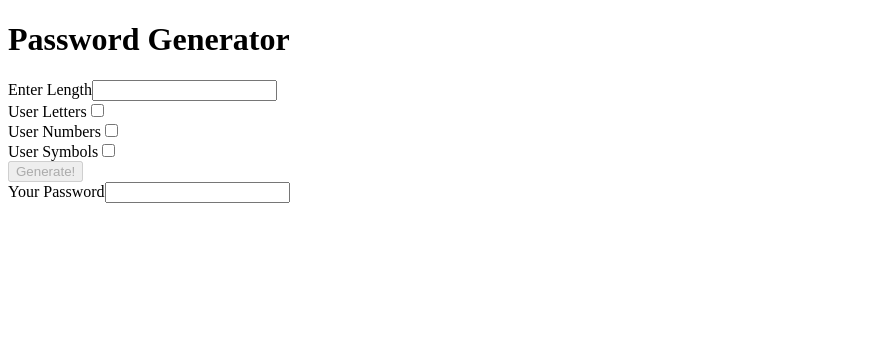
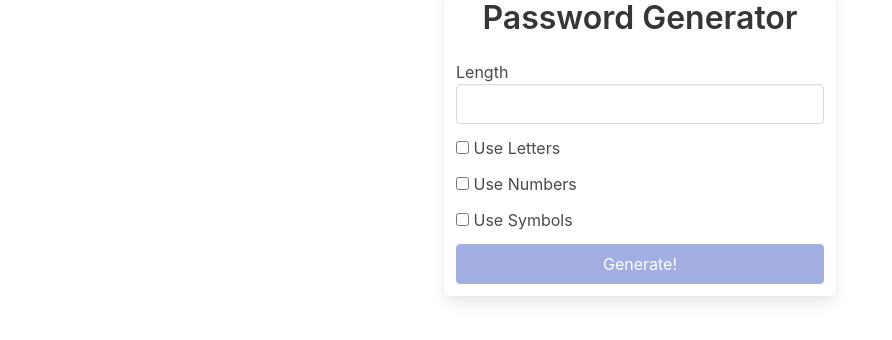
Before and after one commit to ahmadadibzad/angular-password-generator, an Angular app: page / in a window 1280 px wide. Shown: the top 340 px of the page, without its empty margins (0-892 px from the left). Built offline with nearby package versions, Linux system fonts and the light colour scheme.

Commit message:
Add Bulma styles

```diff
--- a/package.json
+++ b/package.json
@@ -18,6 +18,7 @@
     "@angular/platform-browser": "^16.2.0",
     "@angular/platform-browser-dynamic": "^16.2.0",
     "@angular/router": "^16.2.0",
+    "bulma": "^0.9.4",
     "rxjs": "~7.8.0",
     "tslib": "^2.3.0",
     "zone.js": "~0.13.0"
--- a/src/app/app.component.html
+++ b/src/app/app.component.html
@@ -1,30 +1,48 @@
-<h1>Password Generator</h1>
+<div class="container">
+  <div class="columns is-centered">
+    <div class="box column is-one-third">
+      <h1 class="title has-text-centered">Password Generator</h1>
 
-<label for="">Enter Length</label>
-<input (input)="onChangeLength($event)">
-
-<div>
-  <label>User Letters</label>
-  <input type="checkbox" (change)="onChangeUseLetters()">
+      <div class="field">
+        <label>Length</label>
+        <input class="input" (input)="onChangeLength($event)" />
       </div>
 
-<div>
-  <label>User Numbers</label>
-  <input type="checkbox" (change)="onChangeUseNumbers()">
+      <div class="field">
+        <div class="control">
+          <label class="checkbox">
+            <input (change)="onChangeUseLetters()" type="checkbox" />
+            Use Letters
+          </label>
+        </div>
       </div>
 
-<div>
-  <label>User Symbols</label>
-  <input type="checkbox" (change)="onChangeUseSymbols()">
+      <div class="field">
+        <div class="control">
+          <label class="checkbox">
+            <input (change)="onChangeUseNumbers()" type="checkbox" />
+            Use Numbers
+          </label>
+        </div>
       </div>
 
-<div>
-  <button [disabled]="!(length > 0 && (includeLetters || includeNumbers || includeSymbols))"
-    (click)="onButtonClick()">Generate!
-  </button>
+      <div class="field">
+        <div class="control">
+          <label class="checkbox">
+            <input (change)="onChangeUseSymbols()" type="checkbox" />
+            Use Symbols
+          </label>
+        </div>
       </div>
 
-<div>
+      <button [disabled]="!(length && (includeLetters || includeSymbols || includeNumbers))" (click)="onButtonClick()"
+        class="button is-link is-fullwidth">Generate!
+      </button>
+
+      <div class="box" *ngIf="password">
         <label>Your Password</label>
-  <input type="text" [value]="password">
+        <input class="input" [value]="password" />
       </div>
+    </div>
+  </div>
+</div>
--- a/src/styles.css
+++ b/src/styles.css
@@ -1 +1,2 @@
 /* You can add global styles to this file, and also import other style files */
+@import 'bulma/css/bulma.min.css';
```
Also changed, not shown: 1 other file (tests, documents, lock files or other folders). Lines whose indentation alone changed are shown as unchanged.
